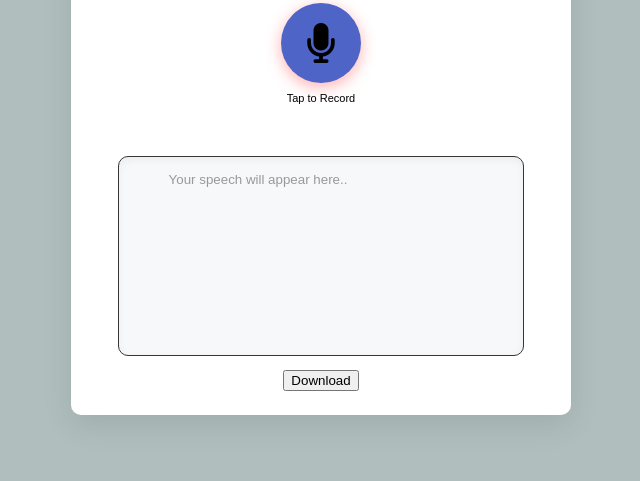
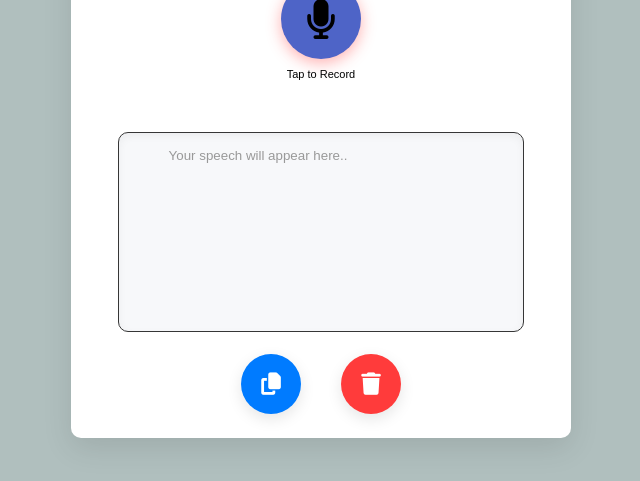
Before and after one commit to janrelle24/SpeechToTextConverter, a plain HTML site: page index.html in a window 1280 px wide. Shown: the part 245-726 px from the top of the page, without its empty margins (319-959 px from the left). Drawn offline with Linux system fonts and the light colour scheme.

Commit message:
create copy and delete btn and design it

```diff
--- a/index.html
+++ b/index.html
@@ -17,7 +17,15 @@
         </div>
         <span class="tap">Tap to Record</span>
         <textarea name="text" id="text" placeholder="Your speech will appear here.."></textarea>
-        <button id="download-btn">Download</button>
+        <!--<button id="download-btn">Download</button>-->
+        <div class="btn">
+            <div id="copy" class="btn-icon copy" title="Copy Text">
+                <i class="fa-solid fa-copy"></i>
+            </div>
+            <div id="delete" class="btn-icon delete" title="Delete Text">
+                <i class="fa-solid fa-trash"></i>
+            </div>
+        </div>
     </div>
 
     <script src="script.js"></script>
--- a/styles.css
+++ b/styles.css
@@ -73,3 +73,42 @@ textarea:focus {
     box-shadow: 0 0 8px rgba(0, 123, 255, 0.4);
     border: 1.5px solid #007bff;
 }
+.btn{
+    display: flex;
+    justify-content: center;
+    gap: 2.5rem;
+    margin-top: 8px;
+}
+.btn-icon{
+    width: 60px;
+    height: 60px;
+    border-radius: 50%;
+    display: flex;
+    align-items: center;
+    justify-content: center;
+    font-size: 1.4rem;
+    cursor: pointer;
+    transition: all 0.3s ease;
+    box-shadow: 0 5px 15px rgba(0, 0, 0, 0.1);
+    color: #fff;
+}
+.copy{
+    background: #007bff;
+}
+.delete{
+    background: #ff3b3b;
+}
+.copy:hover {
+    background: #0056b3;
+    transform: scale(1.1);
+    box-shadow: 0 6px 15px rgba(0, 123, 255, 0.4);
+}
+.delete:hover {
+    background: #d82c2c;
+    transform: scale(1.1);
+    box-shadow: 0 6px 15px rgba(255, 59, 59, 0.4);
+}
+.btn-icon:active {
+    transform: scale(0.95);
+    opacity: 0.9;
+}
```
